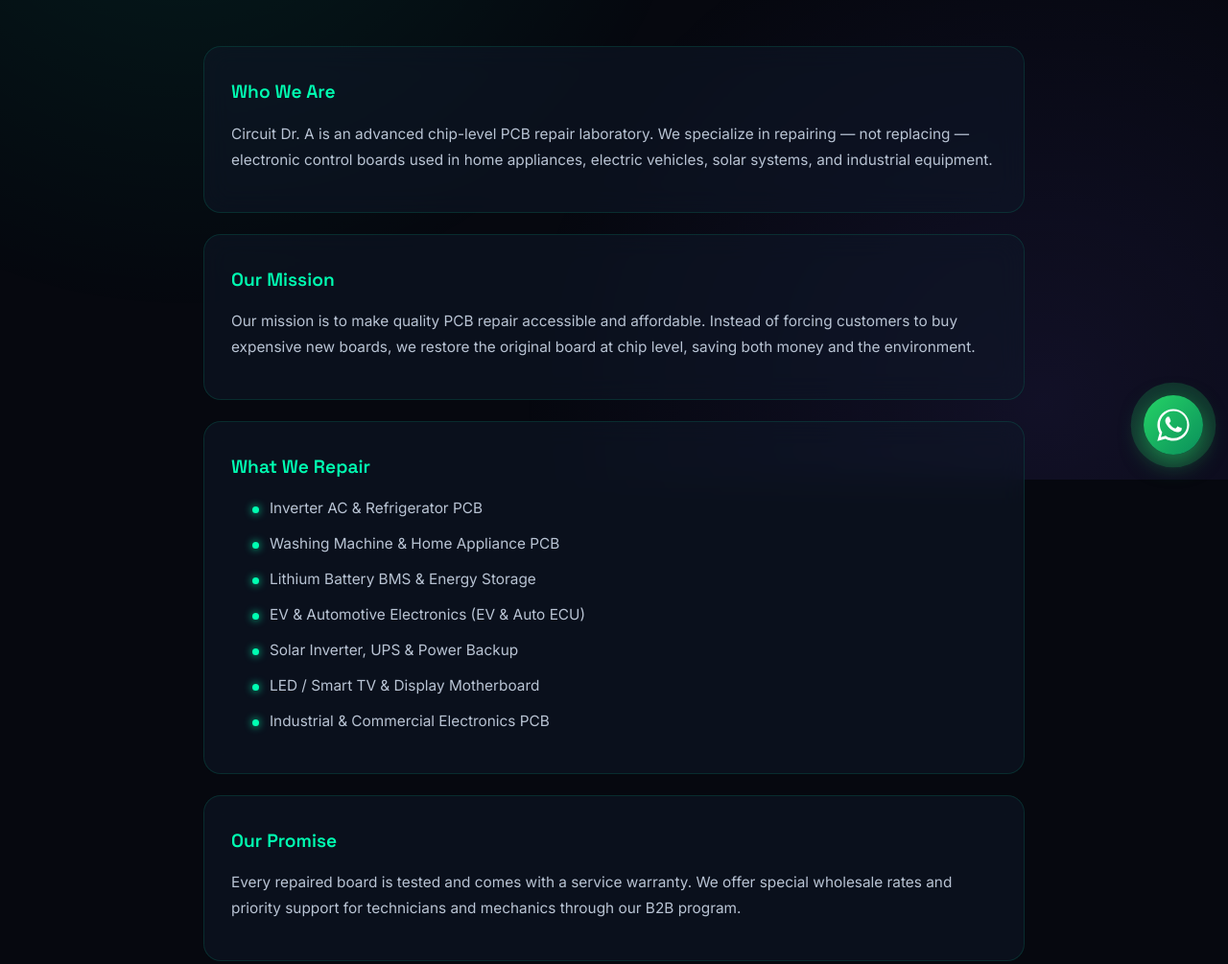
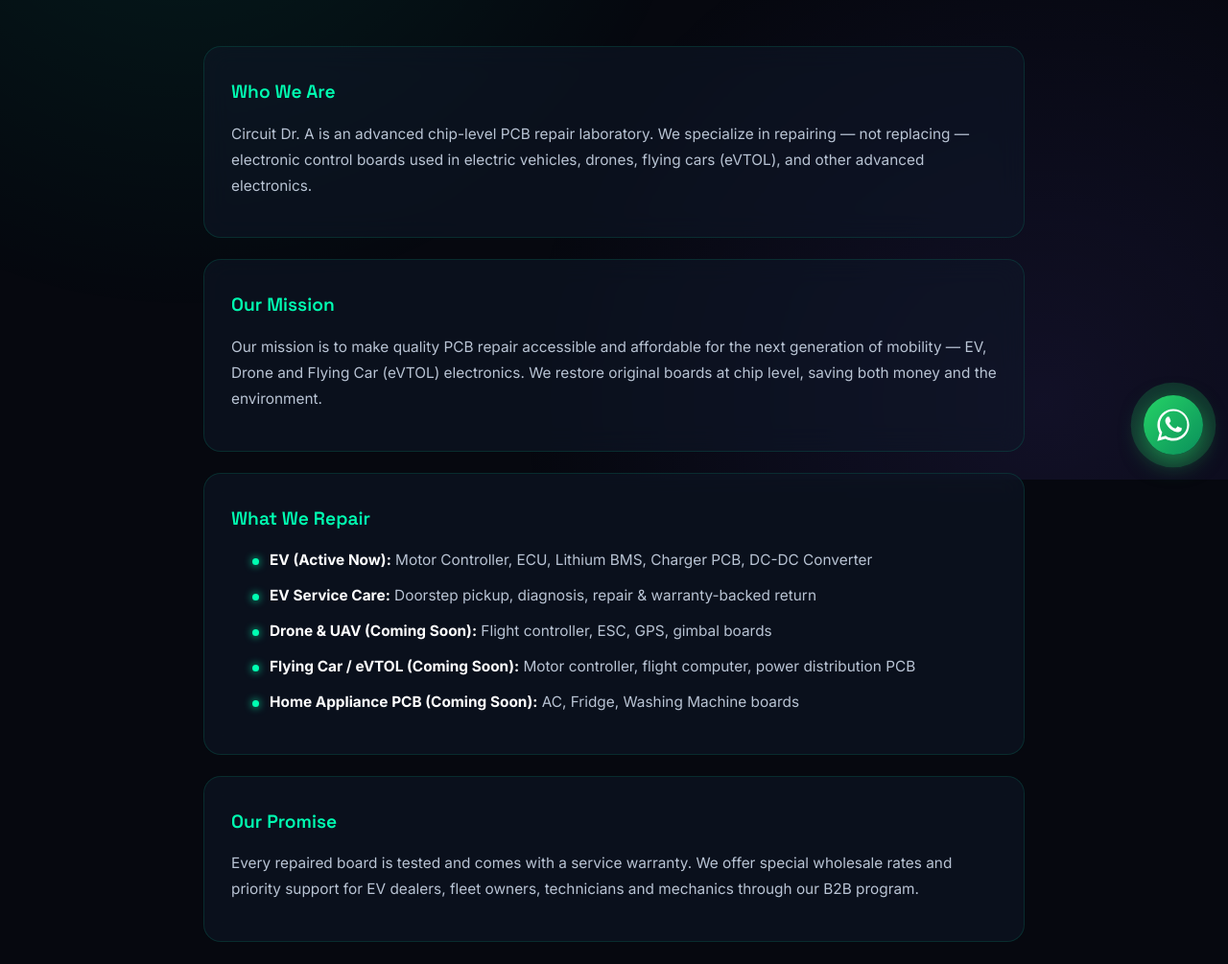
Before and after one commit to iamamaldas/circuitdra, a plain HTML site: page about.html in a window 1280 px wide. Shown: the part 300-1305 px from the top of the page at 96% size. Drawn offline with Linux system fonts and the light colour scheme.

Commit message:
Update about page content and descriptions

```diff
--- a/about.html
+++ b/about.html
@@ -4,7 +4,7 @@
 <meta charset="UTF-8">
 <meta name="viewport" content="width=device-width, initial-scale=1.0">
 <title>About Us — Circuit Dr. A</title>
-<meta name="description" content="About Circuit Dr. A — advanced chip-level PCB repair laboratory.">
+<meta name="description" content="About Circuit Dr. A — EV, Drone & Flying Car chip-level PCB repair laboratory.">
 <meta name="theme-color" content="#06080f">
 
 <link rel="icon" type="image/png" sizes="16x16" href="logo.png">
@@ -90,6 +90,7 @@
     width:7px; height:7px; border-radius:50%;
     background:var(--primary); box-shadow:0 0 8px var(--primary);
   }
+  .card ul li strong{color:#fff;}
 
   footer{border-top:1px solid var(--border); padding:40px 0; text-align:center; background:#04060c;}
   footer p{color:var(--muted); font-size:0.83rem; line-height:1.9;}
@@ -144,27 +145,25 @@
   <div class="container">
     <div class="card">
       <h2>Who We Are</h2>
-      <p>Circuit Dr. A is an advanced chip-level PCB repair laboratory. We specialize in repairing — not replacing — electronic control boards used in home appliances, electric vehicles, solar systems, and industrial equipment.</p>
+      <p>Circuit Dr. A is an advanced chip-level PCB repair laboratory. We specialize in repairing — not replacing — electronic control boards used in electric vehicles, drones, flying cars (eVTOL), and other advanced electronics.</p>
     </div>
     <div class="card">
       <h2>Our Mission</h2>
-      <p>Our mission is to make quality PCB repair accessible and affordable. Instead of forcing customers to buy expensive new boards, we restore the original board at chip level, saving both money and the environment.</p>
+      <p>Our mission is to make quality PCB repair accessible and affordable for the next generation of mobility — EV, Drone and Flying Car (eVTOL) electronics. We restore original boards at chip level, saving both money and the environment.</p>
     </div>
     <div class="card">
       <h2>What We Repair</h2>
       <ul>
-        <li>Inverter AC & Refrigerator PCB</li>
-        <li>Washing Machine & Home Appliance PCB</li>
-        <li>Lithium Battery BMS & Energy Storage</li>
-        <li>EV & Automotive Electronics (EV & Auto ECU)</li>
-        <li>Solar Inverter, UPS & Power Backup</li>
-        <li>LED / Smart TV & Display Motherboard</li>
-        <li>Industrial & Commercial Electronics PCB</li>
+        <li><strong>EV (Active Now):</strong> Motor Controller, ECU, Lithium BMS, Charger PCB, DC-DC Converter</li>
+        <li><strong>EV Service Care:</strong> Doorstep pickup, diagnosis, repair & warranty-backed return</li>
+        <li><strong>Drone & UAV (Coming Soon):</strong> Flight controller, ESC, GPS, gimbal boards</li>
+        <li><strong>Flying Car / eVTOL (Coming Soon):</strong> Motor controller, flight computer, power distribution PCB</li>
+        <li><strong>Home Appliance PCB (Coming Soon):</strong> AC, Fridge, Washing Machine boards</li>
       </ul>
     </div>
     <div class="card">
       <h2>Our Promise</h2>
-      <p>Every repaired board is tested and comes with a service warranty. We offer special wholesale rates and priority support for technicians and mechanics through our B2B program.</p>
+      <p>Every repaired board is tested and comes with a service warranty. We offer special wholesale rates and priority support for EV dealers, fleet owners, technicians and mechanics through our B2B program.</p>
     </div>
   </div>
 </section>
```
